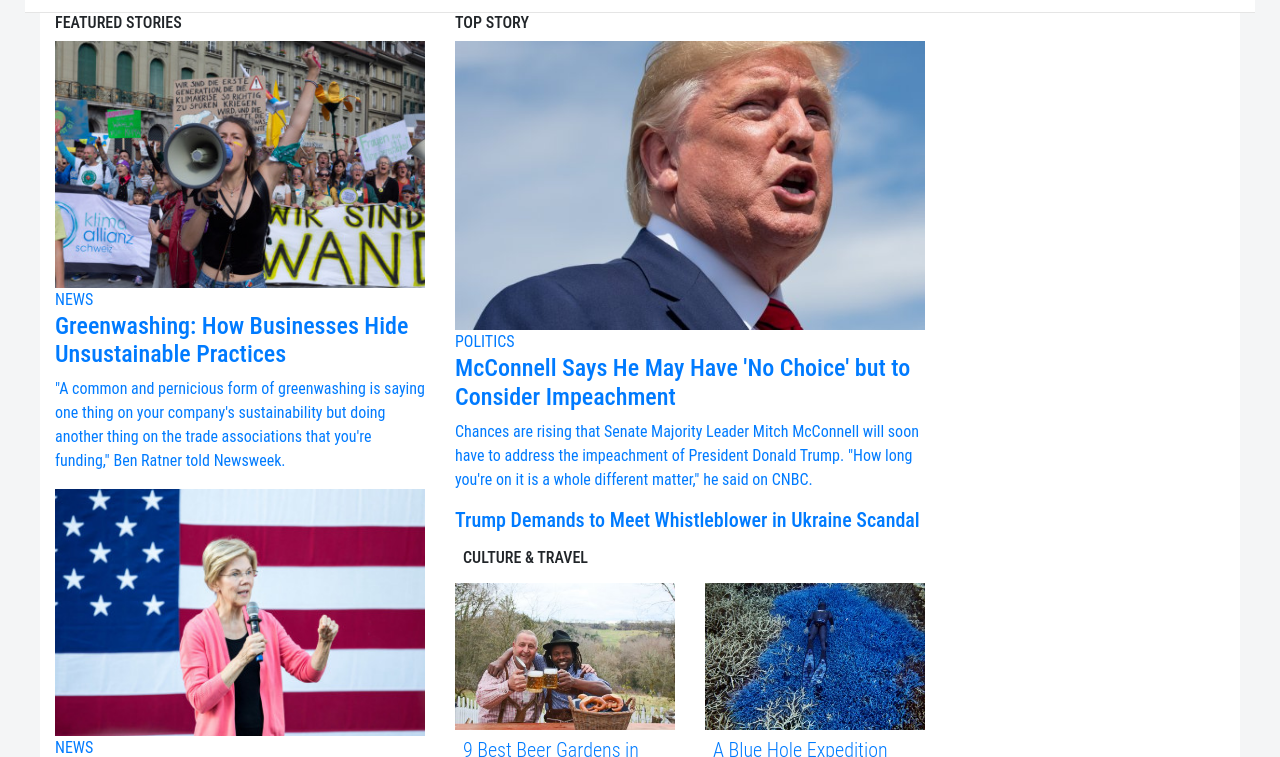
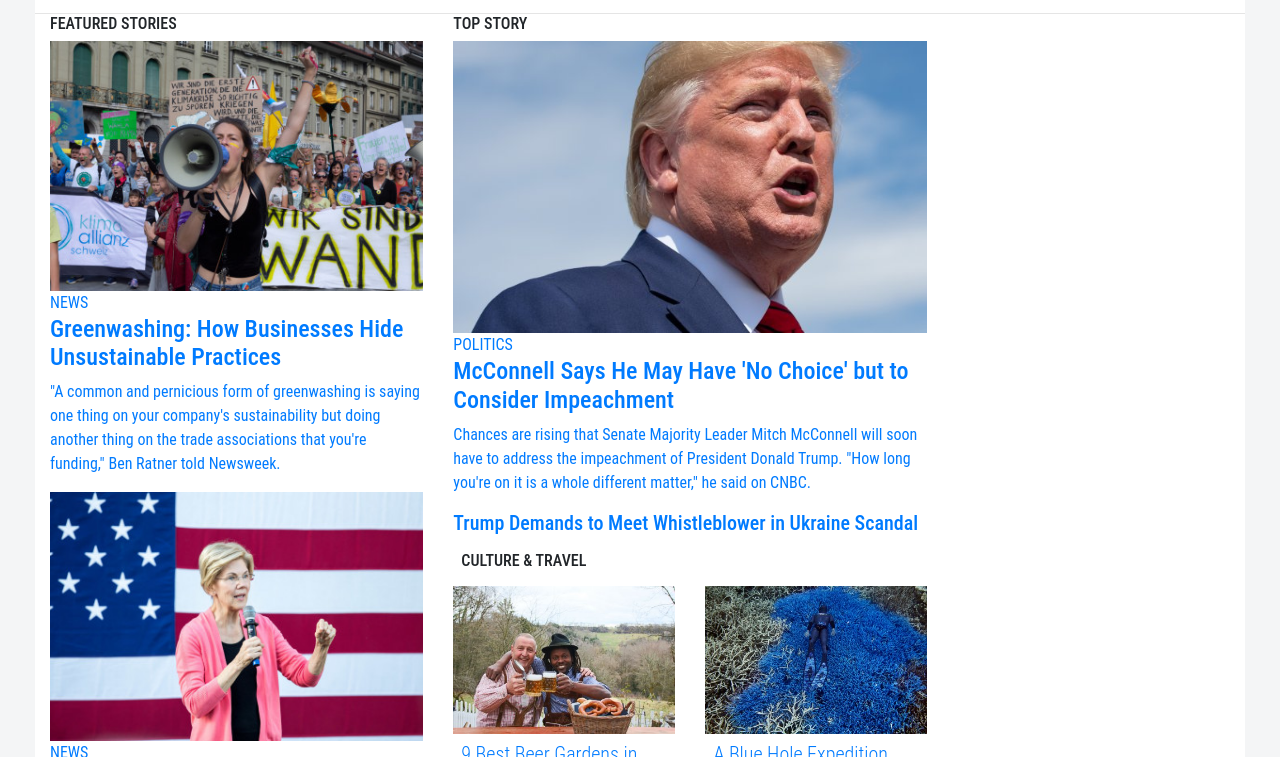
Before and after one commit to Elijahscriptdev/bootstrap_project, a plain HTML site: page index.html in a window 1280 px wide. Shown: the part 147-904 px from the top of the page. Drawn offline with nearby package versions, Linux system fonts and the light colour scheme.

Commit message:
middle col

```diff
--- a/styles.css
+++ b/styles.css
@@ -2,15 +2,17 @@
     margin: 0;
     padding: 0;
     box-sizing: border-box;
+    overflow-x: hidden;
 }
 
 body {
   background: #f4f5f6;
   font-family: "Roboto Condensed", sans-serif;
+
 }
 
 .container_wrapper {
-  margin: 0 40px;
+  margin: 0 35px;
 }
 
 .nav ul li {
```
